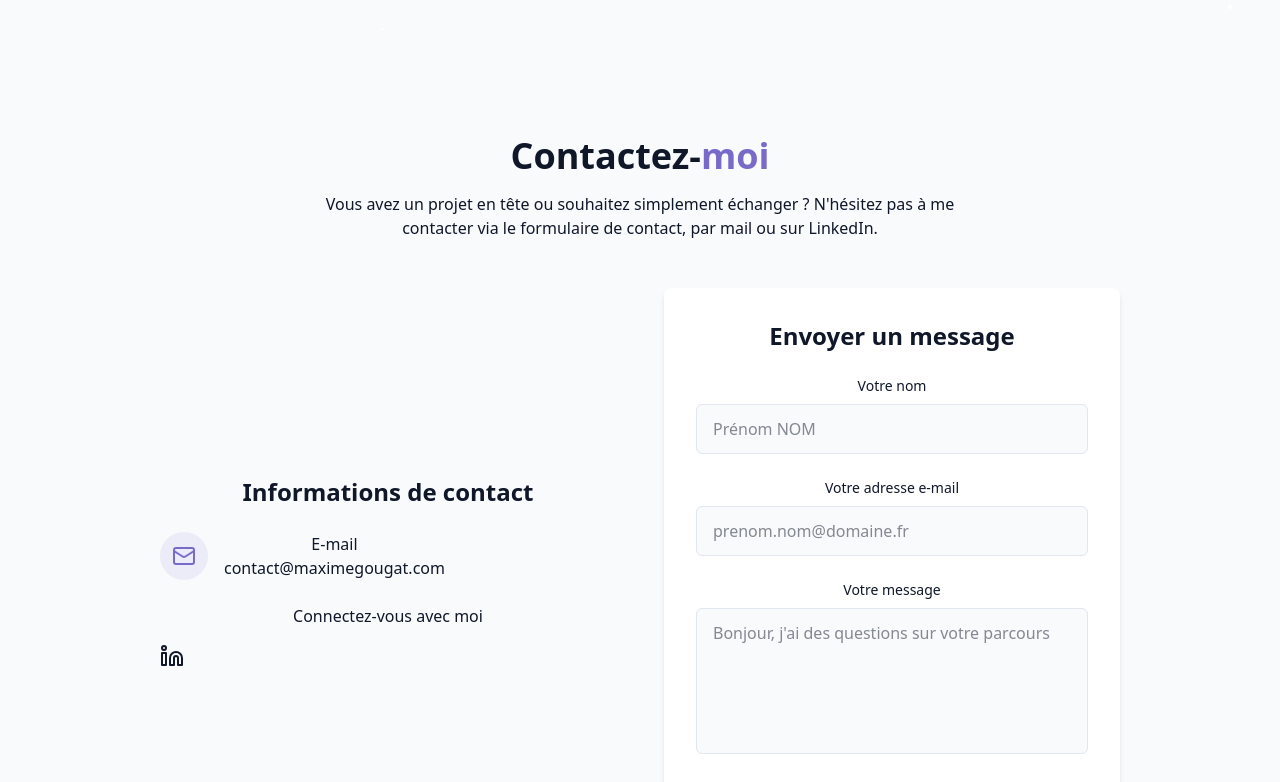
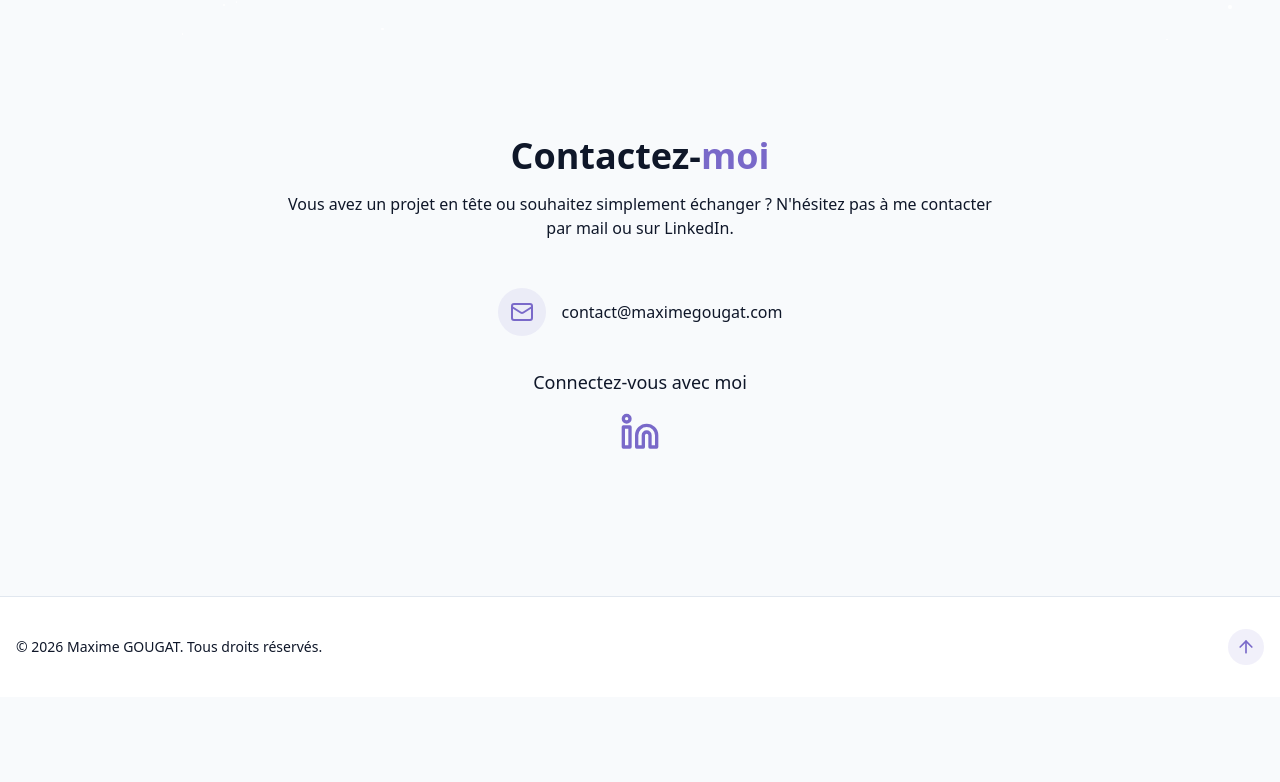
Before and after one commit to maximegougat/portfolio, a React (Vite) app: page / in a window 1280 px wide. Shown: the part 760-1542 px from the top of the page. After the commit the page ends 1457 px from the top, so only its background shows below. Built offline with nearby package versions, Linux system fonts and the light colour scheme.

Commit message:
form deleted

```diff
--- a/server.js
+++ b/server.js
@@ -73,7 +73,7 @@ app.use(express.static(path.join(__dirname, "dist")));
 // -----------------------------
 // 3️⃣ Catch-all pour React Router
 // -----------------------------
-app.all(/.*/, (req, res) => {
+app.get('*', (req, res) => {
   res.sendFile(path.join(__dirname, "dist", "index.html"));
 });
 
--- a/src/components/ContactSection.jsx
+++ b/src/components/ContactSection.jsx
@@ -55,25 +55,24 @@ export const ContactSection = () => {
 
   return (
     <section id="contact" className="py-24 px-4 sm:px-6 bg-secondary/30">
-      <div className="container mx-auto max-w-5xl">
-        <h2 className="text-3xl md:text-4xl font-bold mb-4 text-center">
+      <div className="container mx-auto max-w-3xl flex flex-col items-center space-y-12">
+        {/* Titre */}
+        <div className="text-center space-y-4">
+          <h2 className="text-3xl md:text-4xl font-bold">
             Contactez-<span className="text-primary">moi</span>
           </h2>
-        <p className="text-center text-muted-foreground mb-12 max-w-2xl mx-auto">
-          Vous avez un projet en tête ou souhaitez simplement échanger ? N'hésitez pas à me contacter via le formulaire de contact, par mail ou sur LinkedIn.
+          <p className="text-muted-foreground">
+            Vous avez un projet en tête ou souhaitez simplement échanger ? N'hésitez pas à me contacter par mail ou sur LinkedIn.
           </p>
+        </div>
 
-        <div className="grid grid-cols-1 md:grid-cols-2 gap-12">
         {/* Informations de contact */}
-          <div className="space-y-8 flex flex-col justify-center">
-            <h3 className="text-2xl font-semibold mb-6">Informations de contact</h3>
-            <div className="space-y-6">
-              <div className="flex items-start space-x-4">
+        <div className="flex flex-col items-center space-y-8 w-full">
+          {/* E-mail */}
+          <div className="flex items-center space-x-4">
             <div className="p-3 rounded-full bg-primary/10">
               <Mail className="h-6 w-6 text-primary" />
             </div>
-                <div>
-                  <h4 className="font-medium">E-mail</h4>
             <a
               href="mailto:contact@maximegougat.com"
               className="text-muted-foreground hover:text-primary transition-colors"
@@ -82,27 +81,25 @@ export const ContactSection = () => {
               contact@maximegougat.com
             </a>
           </div>
-              </div>
 
-              <div>
-                <h4 className="font-medium mb-4">Connectez-vous avec moi</h4>
-                <div className="flex space-x-4">
+          {/* LinkedIn */}
+          <div className="flex flex-col items-center space-y-4">
+            <h4 className="font-medium text-lg">Connectez-vous avec moi</h4>
             <a
               href="https://www.linkedin.com/in/maxime-gougat"
               target="_blank"
               rel="noopener noreferrer"
               aria-label="Visiter mon profil LinkedIn"
+              className="text-primary hover:text-primary/80 transition"
             >
-                    <Linkedin />
+              <Linkedin size={40} />
             </a>
           </div>
         </div>
-            </div>
-          </div>
 
-          {/* Formulaire */}
-          <div className="bg-card p-8 rounded-lg shadow-md">
-            <h3 className="text-2xl font-semibold mb-6">Envoyer un message</h3>
+        {/* Formulaire de contact */}
+        {/*<div className="bg-card p-8 rounded-lg shadow-md w-full max-w-xl">
+          <h3 className="text-2xl font-semibold mb-6 text-center">Envoyer un message</h3>
           <form className="space-y-6" onSubmit={handleSubmit}>
             <div>
               <label htmlFor="name" className="block text-sm font-medium mb-2">
@@ -162,8 +159,7 @@ export const ContactSection = () => {
               {isSubmitting ? "Envoi en cours..." : "Envoyer le message"}
             </button>
           </form>
-          </div>
-        </div>
+        </div>*/}
       </div>
     </section>
   );
--- a/vite.config.js
+++ b/vite.config.js
@@ -11,4 +11,9 @@ export default defineConfig({
       "@": path.resolve(__dirname, "./src"),
     },
   },
+  server: {
+    proxy: {
+      '/api': 'http://localhost:3001',
+    }
+  }
 });
```
Lines whose indentation alone changed are shown as unchanged.
